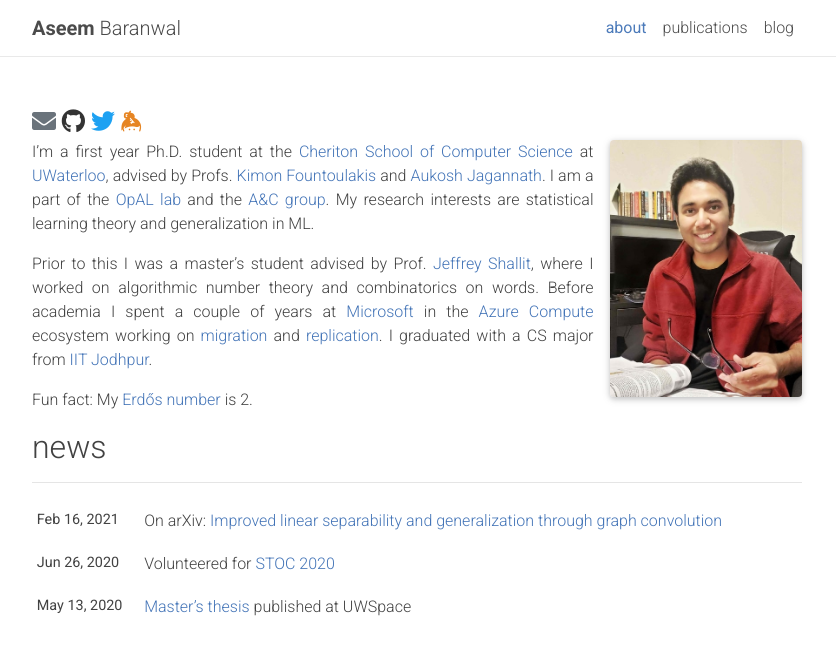
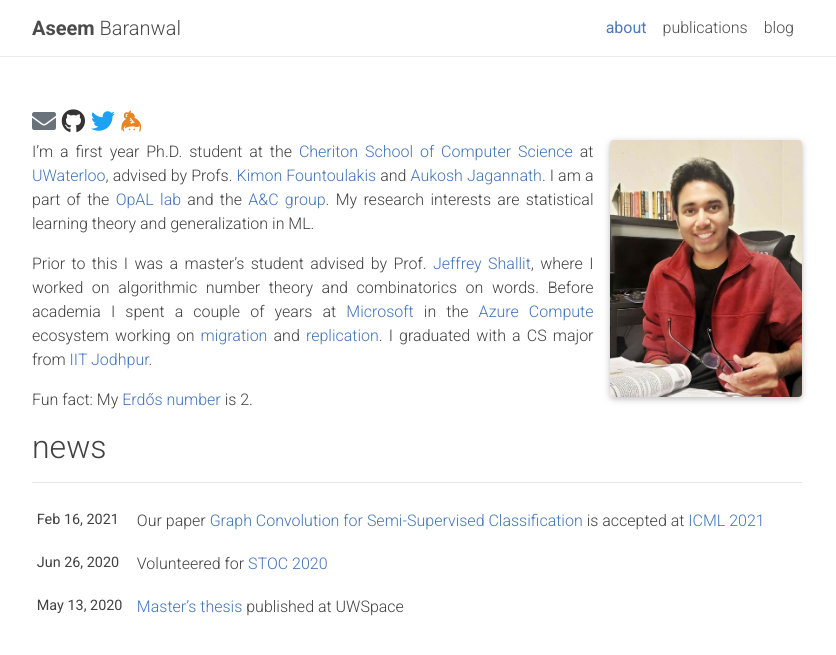
Before and after one commit to aseemrb/aseemrb.github.io, a Jekyll site: the page built from _pages/about.md, in a window 1280 px wide. Shown: the top 655 px of the page, without its empty margins (223-1059 px from the left). Built offline with Jekyll 4.4.1, drawn with Linux system fonts in a browser that asks for light colours; nearby versions of some CDN libraries; a style sheet for code colours, icons or effects is not loaded.

Commit message:
icml 2021

```diff
--- a/_bibliography/papers.bib
+++ b/_bibliography/papers.bib
@@ -5,15 +5,15 @@
   tcs = {Theoretical Computer Science}
 }
 
-@article{graph-conv,
-  abbr={arXiv},
+@prearticle{graph-conv,
+  abbr={ICML},
   title={Graph Convolution for Semi-Supervised Classification: Improved Linear Separability and Out-of-Distribution Generalization},
   author={Baranwal, A. and Fountoulakis, K. and Jagannath, A.},
   abstract={Recently there has been increased interest in semi-supervised classification in the presence of graphical information. A new class of learning models has emerged that relies, at its most basic level, on classifying the data after first applying a graph convolution. To understand the merits of this approach, we study the classification of a mixture of Gaussians, where the data corresponds to the node attributes of a stochastic block model. We show that graph convolution extends the regime in which the data is linearly separable by a factor of roughly \(1/\sqrt D\), where \(D\)\ is the expected degree of a node, as compared to the mixture model data on its own. Furthermore, we find that the linear classifier obtained by minimizing the cross-entropy loss after the graph convolution generalizes to out-of-distribution data where the unseen data can have different intra- and inter-class edge probabilities from the training data.},
   url={https://arxiv.org/abs/2102.06966},
   pdf={https://arxiv.org/pdf/2102.06966.pdf},
   year={2021},
-  journal={arXiv preprint},
+  journal={ICML},
   primaryClass={cs.LG},
   selected={true}
 }
--- a/_layouts/bib.html
+++ b/_layouts/bib.html
@@ -75,9 +75,11 @@
 
     <div class="periodical">
     {% if entry.type == "article" %}
-      <em>{{entry.journal}}</em>
+      {{entry.journal}}
     {% elsif entry.type == "inproceedings" %}
-      <em>In {{entry.booktitle}}</em>
+      In {{entry.booktitle}}
+    {% elsif entry.type == "prearticle" %}
+      To appear in {{entry.journal}}
     {% endif %}
     {% if entry.year and entry.type != "thesis" %}
       {{entry.year}}
```
Also changed, not shown: _news/announcement_3.md (+1 -1 lines).
